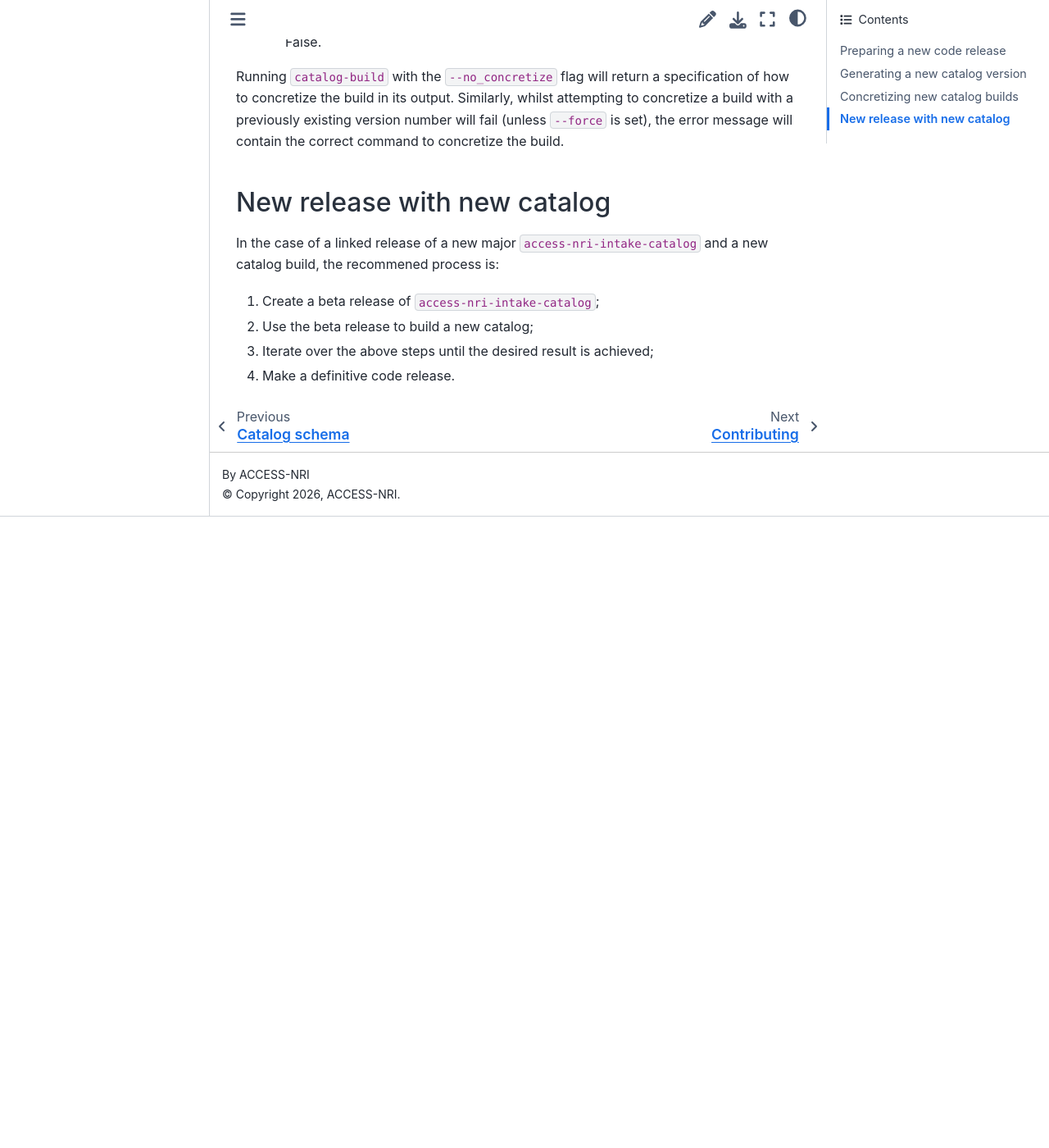
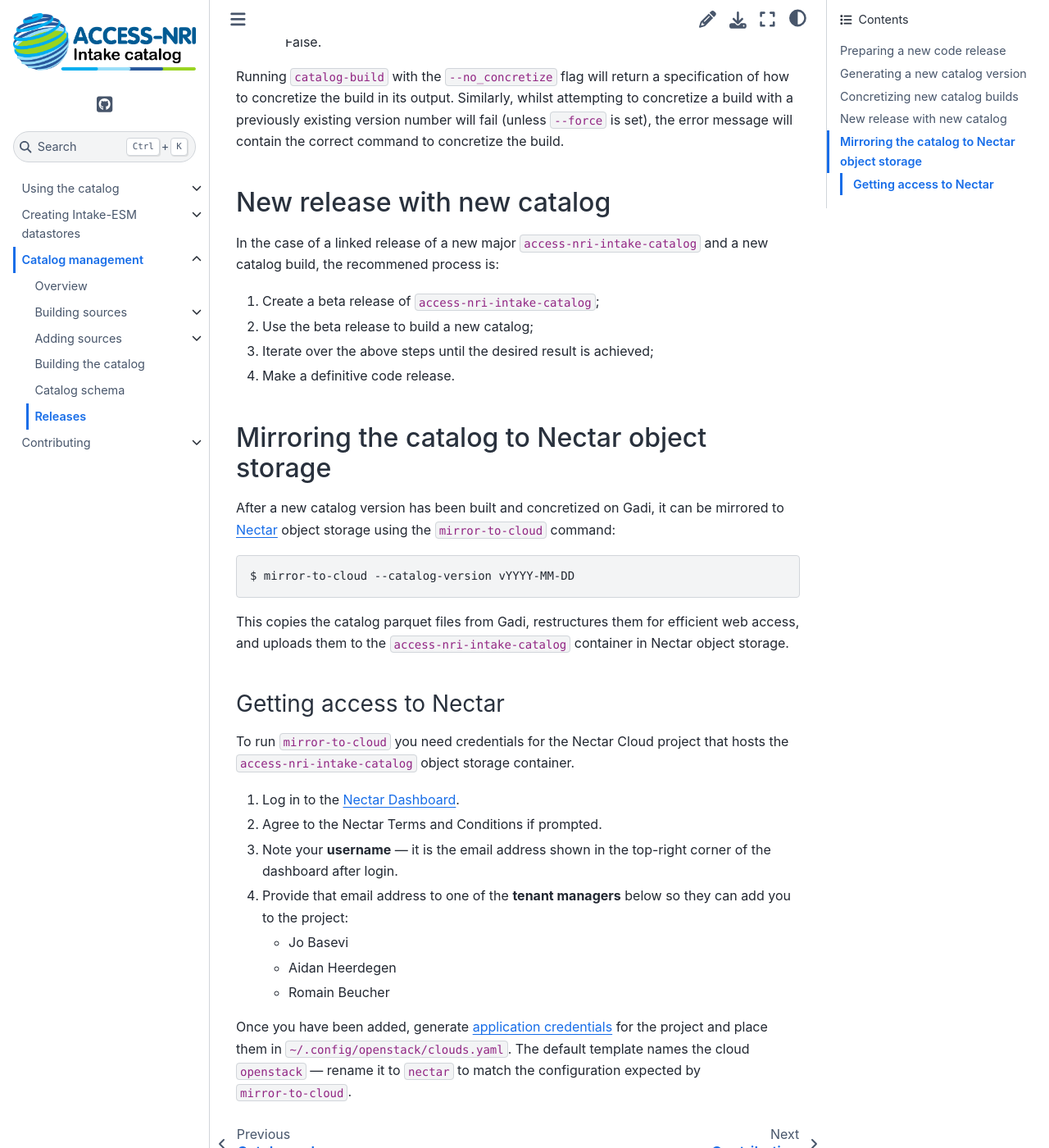
Before and after one commit to ACCESS-NRI/access-nri-intake-catalog, a Sphinx documentation site: the page built from docs/management/release.rst, in a window 1280 px wide and 1400 px high, scrolled down 3020 px. Shown: the whole window at 82% size. Built offline with Sphinx 7.4.7 and the Sphinx Book theme 1.1.4, drawn with Linux system fonts in a browser that asks for light colours; pages that are not in the unit, such as notebooks, are missing from menus; before the commit the page ends 3650 px from its top, so only the background shows below that.

Commit message:
Add docs

```diff
--- a/docs/management/release.rst
+++ b/docs/management/release.rst
@@ -108,3 +108,42 @@
 #. Use the beta release to build a new catalog;
 #. Iterate over the above steps until the desired result is achieved;
 #. Make a definitive code release.
+
+.. _cloud_mirror:
+
+Mirroring the catalog to Nectar object storage
+^^^^^^^^^^^^^^^^^^^^^^^^^^^^^^^^^^^^^^^^^^^^^^^
+
+After a new catalog version has been built and concretized on Gadi, it can be mirrored to
+`Nectar <https://ardc.edu.au/services/ardc-nectar-research-cloud/>`_ object storage using the
+:code:`mirror-to-cloud` command::
+
+   $ mirror-to-cloud --catalog-version vYYYY-MM-DD
+
+This copies the catalog parquet files from Gadi, restructures them for efficient web access, and
+uploads them to the :code:`access-nri-intake-catalog` container in Nectar object storage.
+
+.. _nectar_access:
+
+Getting access to Nectar
+""""""""""""""""""""""""
+
+To run :code:`mirror-to-cloud` you need credentials for the Nectar Cloud project that hosts the
+:code:`access-nri-intake-catalog` object storage container.
+
+#. Log in to the `Nectar Dashboard <https://dashboard.rc.nectar.org.au>`_.
+#. Agree to the Nectar Terms and Conditions if prompted.
+#. Note your **username** — it is the email address shown in the top-right corner of the
+   dashboard after login.
+#. Provide that email address to one of the **tenant managers** below so they can add you to
+   the project:
+
+   * Jo Basevi
+   * Aidan Heerdegen
+   * Romain Beucher
+
+Once you have been added, generate `application credentials
+<https://tutorials.rc.nectar.org.au/application-credentials/01-overview>`_ for the project and
+place them in :code:`~/.config/openstack/clouds.yaml`. The default template names the cloud
+:code:`openstack` — rename it to :code:`nectar` to match the configuration expected by
+:code:`mirror-to-cloud`.
```
Also changed, not shown: 1 other file.
